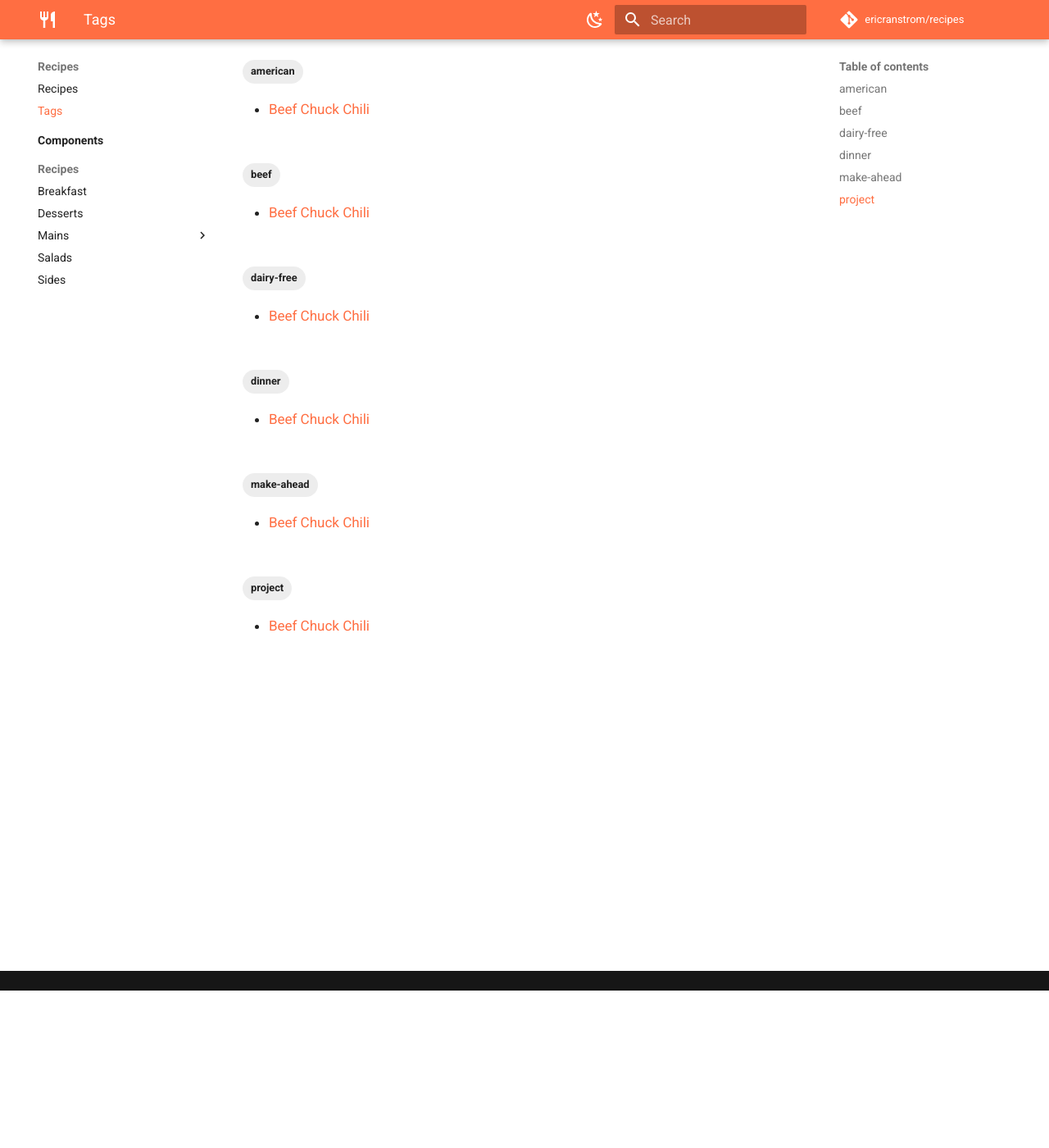
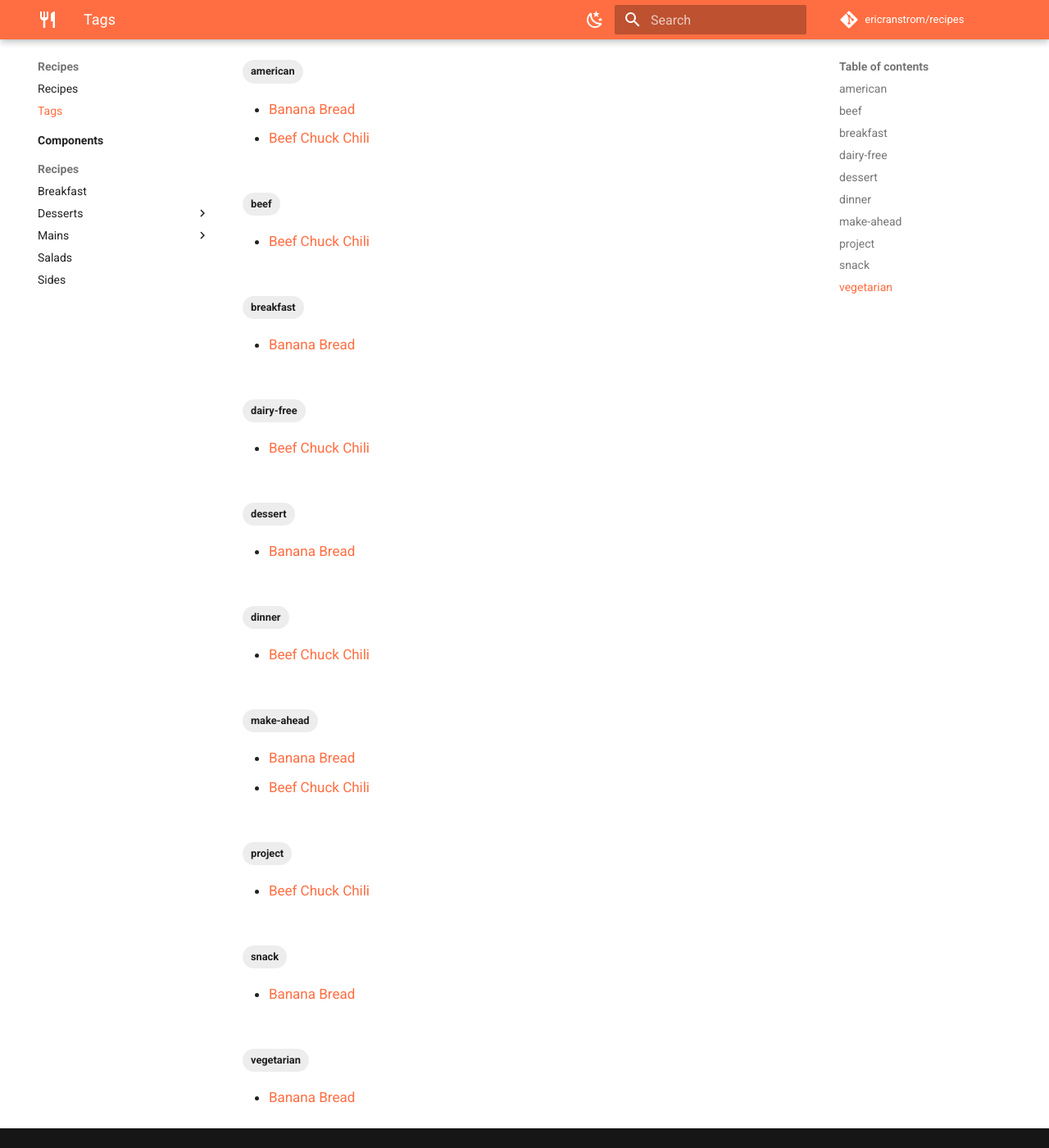
Before and after one commit to ericranstrom/recipes, an MkDocs documentation site: the page built from docs/tags.md, in a window 1280 px wide and 1400 px high, scrolled down 192 px. Shown: the whole window at 82% size. Built offline with MkDocs 1.6.1 and Material for MkDocs 9.7.7, drawn with Linux system fonts in a browser that asks for light colours; comment, search, counter and statistics services are not loaded; part of the change alters nothing that is shown.

Commit message:
Add recipe: banana bread
Co-Authored-By: Claude Opus 5.5 <noreply@anthropic.com>
Claude-Session: https://claude.ai/code/session_01KepDaZPzGvcnecJtEHaYUE

```diff
--- /dev/null
+++ b/docs/recipes/desserts/banana-bread.md
@@ -0,0 +1,63 @@
+---
+title: Banana Bread
+tags:
+  - vegetarian
+  - american
+  - dessert
+  - breakfast
+  - snack
+  - make-ahead
+servings: 1 loaf (about 10 slices)
+active_time: 20 min
+total_time: 2 hr 30 min (includes cooling)
+source: https://www.foodnetwork.com/recipes/banana-bread-recipe-1969572
+date_added: 2026-11-01
+---
+
+A simple, reliable cinnamon-scented banana bread with a tender crumb.
+
+## Ingredients
+
+### Creamed base
+
+- 1 cup (200 g) granulated sugar
+- 8 tbsp (1 stick, 113 g) unsalted butter, at room temperature, plus more for the pan
+- 2 large eggs
+
+### Banana mixture
+
+- 3 ripe bananas
+- 1 tbsp milk
+- 1 tsp ground cinnamon
+
+### Dry ingredients
+
+- 2 cups (250 g) all-purpose flour
+- 1 tsp baking powder
+- 1 tsp baking soda
+- 1 tsp salt
+
+## Steps
+
+1. Heat the oven to 325°F.
+2. Butter a 9 x 5-inch loaf pan.
+3. Beat the sugar and butter in a large bowl until pale and fluffy.
+4. Beat in the eggs one at a time, mixing well after each.
+5. In a small bowl, mash the bananas with a fork.
+6. Stir the milk and cinnamon into the bananas.
+7. In another bowl, whisk together the flour, baking powder, baking soda, and salt.
+8. Stir the banana mixture into the butter mixture until combined.
+9. Add the dry ingredients and mix only until no dry flour is visible.
+10. Scrape the batter into the prepared pan.
+11. Bake 60 to 70 minutes, until a toothpick in the center comes out clean.
+12. Cool in the pan on a rack for 15 minutes.
+13. Turn the loaf out of the pan onto the rack.
+14. Cool completely before slicing.
+
+## Notes & Variations
+
+- The riper the bananas, the sweeter and more flavorful the bread. Heavily speckled or brown is ideal.
+
+## Cook Log
+
+- 2026-11-01: Made many times over the years; a pandemic-era staple.
--- a/docs/recipes/desserts/index.md
+++ b/docs/recipes/desserts/index.md
@@ -6,4 +6,4 @@ title: Desserts
 
 <!-- Keep this list alphabetical. One line per recipe. -->
 
-*Nothing here yet.*
+- [Banana Bread](banana-bread.md) — classic cinnamon-scented loaf
```
